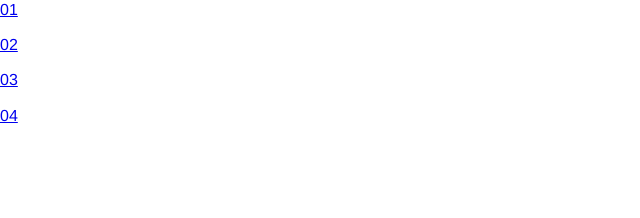
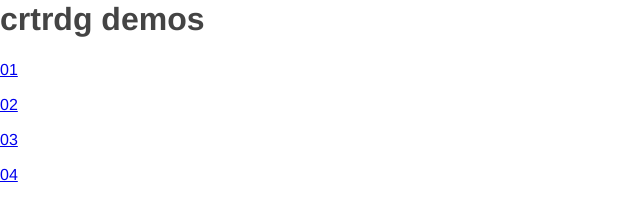
Before and after one commit to superbigtree/crtrdg-demos, a plain HTML site: page index.html in a window 1280 px wide. Shown: the whole page, without its empty margins (0-640 px from the left). Drawn offline with Linux system fonts and the light colour scheme.

```diff
--- a/index.html
+++ b/index.html
@@ -5,6 +5,7 @@
   <link rel="stylesheet" href="style.css">
 </head>
 <body>
+  <h1>crtrdg demos</h1>
   <p><a href="01">01</a></p>
   <p><a href="02">02</a></p>
   <p><a href="03">03</a></p>
```
